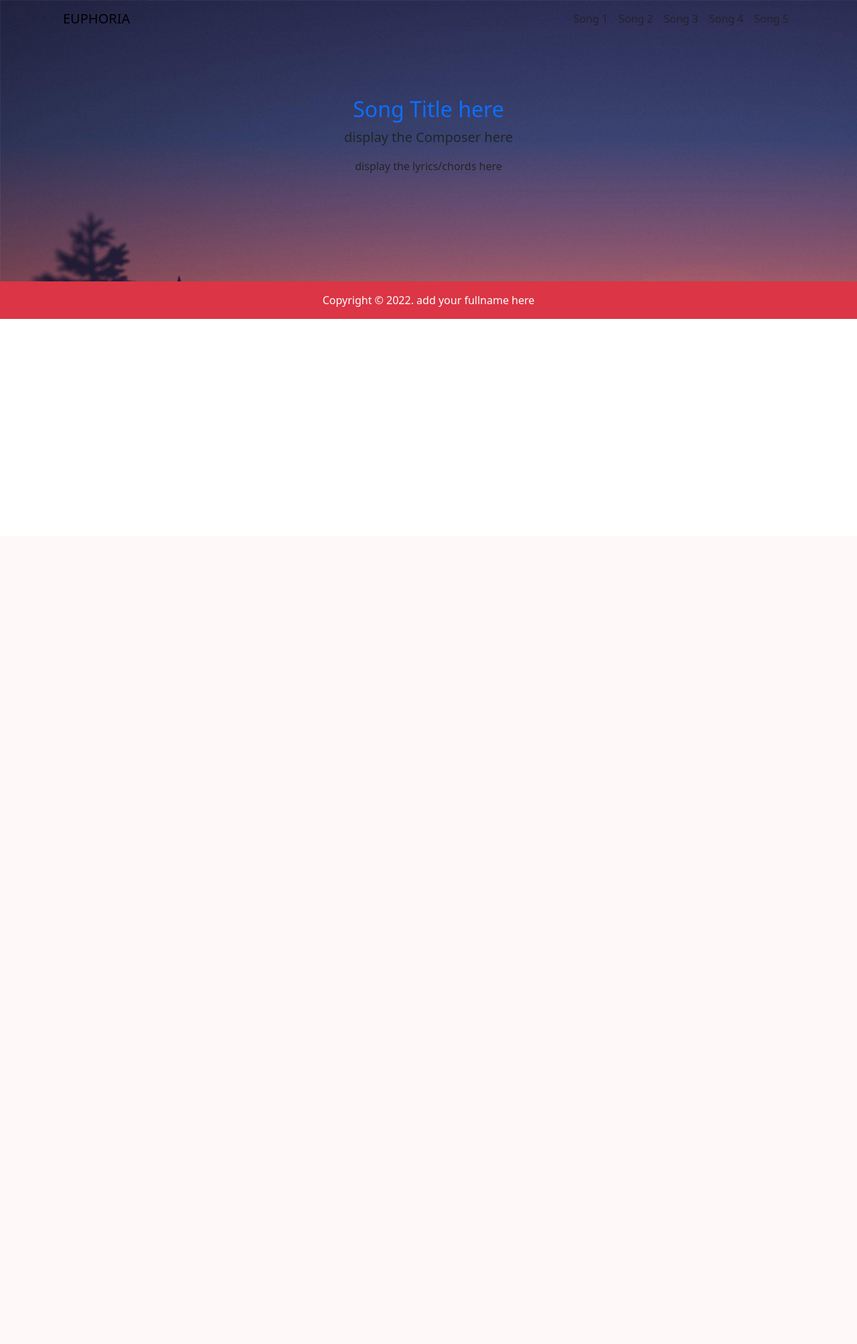
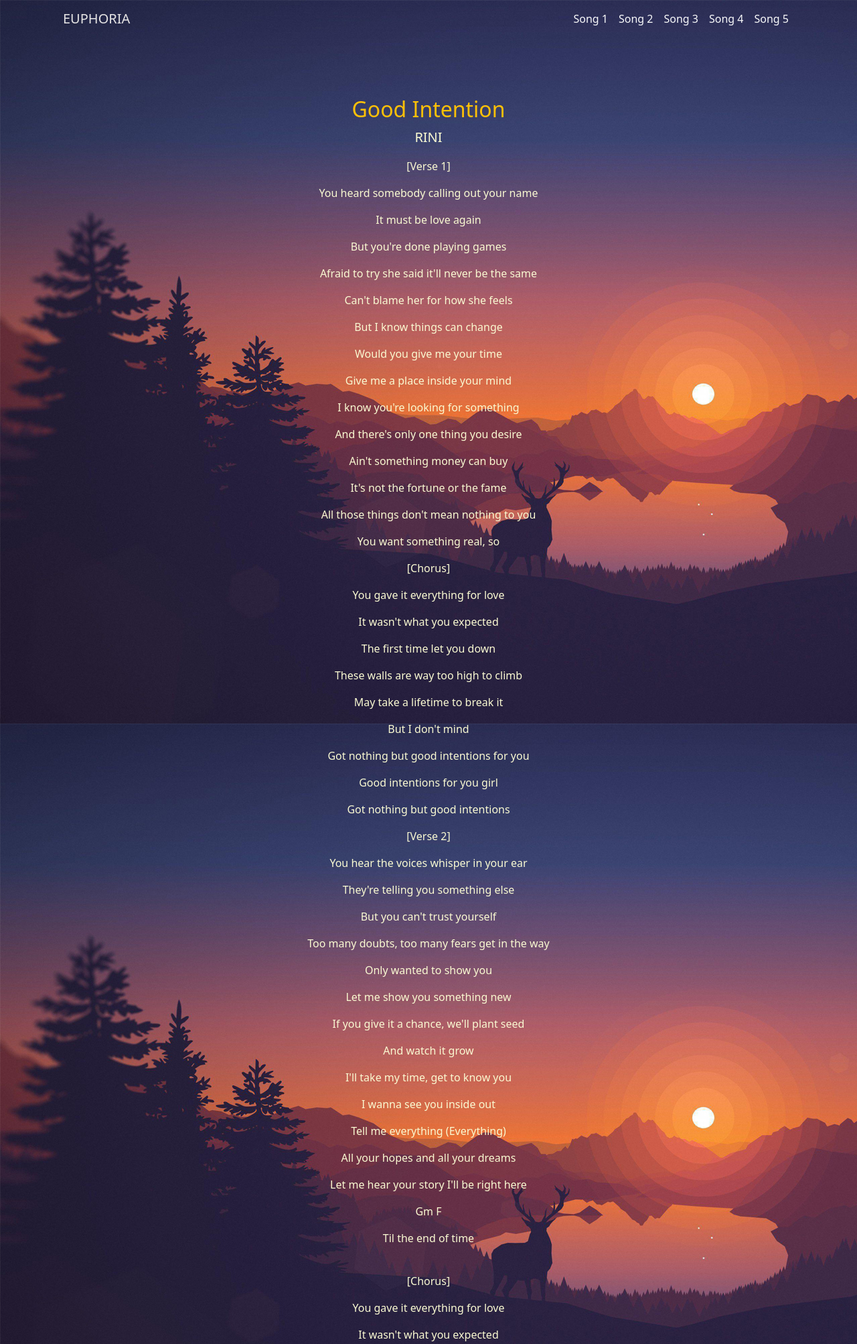
Before and after one commit to JawiliD/act4-melomaniac-Jawili, a PHP site: page /song5.php in a window 1280 px wide. Shown: the top 2006 px of the page at 67% size. Before the commit the page ends 476 px from the top, so only its background shows below. Run offline with PHP 8.4, Linux system fonts and the light colour scheme.

Commit message:
song 5 updated

```diff
--- a/index.php
+++ b/index.php
@@ -31,7 +31,7 @@
         </nav>
         <!-- Header-->
         <header class="bg-image"
-                style = "background-image: url(images/photo_8.jpg);height: 100vh">
+                style = "background-image: url(images/photo_1.jpg);height: 100vh">
 
             <div class="container px-4 text-center">
                 <h1 class="fw-bolder">Welcome to Euphoria</h1>
--- a/song1.php
+++ b/song1.php
@@ -126,7 +126,7 @@
         </section>
 
         <footer class="py-3 bg-info">
-            <div class="container px-4"><p class="m-0 text-center text-white">Copyright &copy; 2022. Darea Anne M. Jawili</p></div>
+            <div class="container px-4"><p class="m-0 text-center text-dark">Copyright &copy; 2022. Darea Anne M. Jawili</p></div>
         </footer>
         <!-- Bootstrap core JS-->
         <script src="js/bootstrap.bundle.min.js"></script>
--- a/song4.php
+++ b/song4.php
@@ -35,7 +35,7 @@
             <div class="container px-4 ">
                 <div class="row gx-4 justify-content-center" style="color: whitesmoke;">
                     <div class="col-lg-12 text-center">
-                        <h2 class="text-primary">Come Inside of My Heart</h2>
+                        <h2 class="text-danger">Come Inside of My Heart</h2>
                         <p class="lead">Ben&Ben</p>
 
                         <p>[Verse 1]</p>
--- a/song5.php
+++ b/song5.php
@@ -15,15 +15,15 @@
         <!-- Navigation-->
         <nav class="navbar navbar-expand-lg fixed-top" id="mainNav">
             <div class="container px-4">
-                <a class="navbar-brand" style="color: #000" href="index.php"> EUPHORIA </a>
+                <a class="navbar-brand" style="color: #E5E4E4" href="index.php"> EUPHORIA </a>
                 <button class="navbar-toggler" type="button" data-bs-toggle="collapse" data-bs-target="#navbarResponsive" aria-controls="navbarResponsive" aria-expanded="false" aria-label="Toggle navigation"><span class="navbar-toggler-icon"></span></button>
                 <div class="collapse navbar-collapse"  id="navbarResponsive">
                     <ul class="navbar-nav ms-auto">
-                        <li class="nav-item"><a class="nav-link text-dark" href="Song1.php">Song 1</a></li>
-                        <li class="nav-item"><a class="nav-link text-dark" href="Song2.php">Song 2</a></li>
-                        <li class="nav-item"><a class="nav-link text-dark" href="Song3.php">Song 3</a></li>
-                        <li class="nav-item"><a class="nav-link text-dark" href="Song4.php">Song 4</a></li>
-                        <li class="nav-item"><a class="nav-link text-dark" href="Song5.php">Song 5</a></li>
+                        <li class="nav-item"><a class="nav-link text-light" href="Song1.php">Song 1</a></li>
+                        <li class="nav-item"><a class="nav-link text-light" href="Song2.php">Song 2</a></li>
+                        <li class="nav-item"><a class="nav-link text-light" href="Song3.php">Song 3</a></li>
+                        <li class="nav-item"><a class="nav-link text-light" href="Song4.php">Song 4</a></li>
+                        <li class="nav-item"><a class="nav-link text-light" href="Song5.php">Song 5</a></li>
 
                     </ul>
                 </div>
@@ -35,17 +35,80 @@
             style = "background-image: url(images/photo_9.jpg);height: 100vh width: 100vw" id="songs">
             <div class="container px-4 ">
                 <div class="row gx-4 justify-content-center">
-                    <div class="col-lg-12 text-center">
-                        <h2 class="text-primary">Song Title here</h2>
-                        <p class="lead">display the Composer here</p>
-                        <p>display the lyrics/chords here</p>
+                    <div class="col-lg-12 text-center" style="color:lightgoldenrodyellow;">
+                        <h2 class="text-warning">Good Intention</h2>
+                        <p class="lead">RINI</p>
+
+                        <p> [Verse 1] </p>
+                        <p> You heard somebody calling out your name</p>
+                        <p> It must be love again </p>
+                        <p> But you're done playing games</p>
+                        <p> Afraid to try she said it'll never be the same</p>
+                        <p> Can't blame her for how she feels</p>
+                        <p> But I know things can change</p>
+                        <p> Would you give me your time</p>
+                        <p> Give me a place inside your mind</p>
+                        <p> I know you're looking for something</p>
+                        <p> And there's only one thing you desire</p>
+                        <p> Ain't something money can buy</p>
+
+                        <p> It's not the fortune or the fame</p>
+                        <p> All those things don't mean nothing to you</p>
+                        <p> You want something real, so</p>
+
+
+                        <p> [Chorus] </p>
+                        <p> You gave it everything for love </p>
+                        <p> It wasn't what you expected</p>
+                        <p> The first time let you down</p>
+                        <p> These walls are way too high to climb</p>
+                        <p> May take a lifetime to break it</p>
+                        <p> But I don't mind</p>
+                        <p> Got nothing but good intentions for you</p>
+                        <p> Good intentions for you girl </p>
+                        <p> Got nothing but good intentions </p>
+
+                        <p> [Verse 2] </p>
+                        <p> You hear the voices whisper in your ear </p>
+                        <p> They're telling you something else</p>
+                        <p> But you can't trust yourself</p>
+                        <p> Too many doubts, too many fears get in the way</p>
+                        <p> Only wanted to show you</p>
+                        <p> Let me show you something new</p>
+                        <p> If you give it a chance, we'll plant seed</p>
+                        <p> And watch it grow</p>
+                        <p> I'll take my time, get to know you</p>
+                        <p> I wanna see you inside out</p>
+                        <p> Tell me everything (Everything)</p>
+                        <p> All your hopes and all your dreams</p>
+                        <p> Let me hear your story I'll be right here</p>
+                        <p>    Gm          F</p>
+                        <p> Til the end of time</p>
+                        <br/>
+
+                        <p> [Chorus] </p>
+                        <p> You gave it everything for love </p>
+                        <p> It wasn't what you expected</p>
+                        <p> The first time let you down</p>
+                        <p> These walls are way too high to climb</p>
+                        <p> May take a lifetime to break it</p>
+                        <p> But I don't mind</p>
+                        <p> Got nothing but good intentions for you</p>
+                        <p> Good intentions for you girl </p>
+                        <p> Got nothing but good intentions </p>
+
+                        <p> [Outro] </p>
+                        <p> You know I got nothing but good intentions </p>
+                        <p> You know I got</p>
+                        <p> You know I got nothing but good intentions</p>
+                        <p> You know I got nothing but good intentions</p>
                     </div>
                 </div>
             </div>
         </section>
 
-        <footer class="py-3 bg-danger">
-            <div class="container px-4"><p class="m-0 text-center text-white">Copyright &copy; 2022. add your fullname here</p></div>
+        <footer class="py-3 bg-warning">
+            <div class="container px-4"><p class="m-0 text-center text-dark">Copyright &copy; 2022. Darea Anne M. Jawili </p></div>
         </footer>
         <!-- Bootstrap core JS-->
         <script src="js/bootstrap.bundle.min.js"></script>
```
